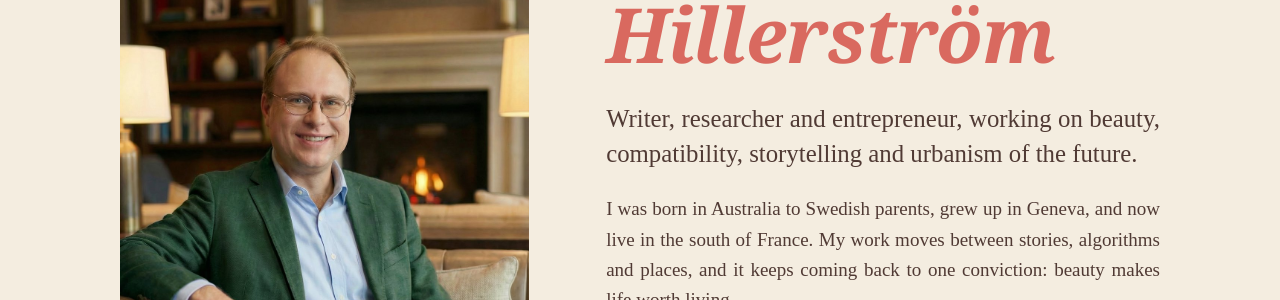
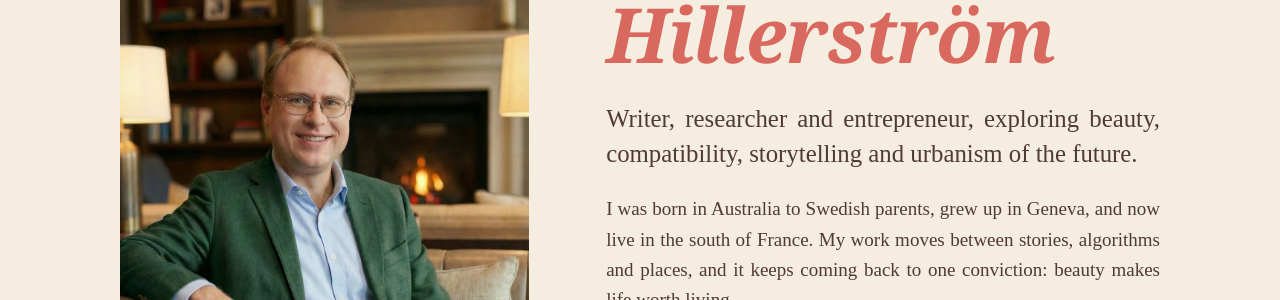
Before and after one commit to LoveAlgo/Henrik, a Jekyll site: the page built from index.md, in a window 1280 px wide and 900 px high. Shown: the part 261-561 px from the top of the window. Built offline with Jekyll 4.4.1, drawn with Linux system fonts in a browser that asks for light colours; some web fonts are replaced.

Commit message:
Update index.md (via Pages CMS)

```diff
--- a/index.md
+++ b/index.md
@@ -1,7 +1,7 @@
 ---
 title: Henrik Hillerström
 heading: Henrik Hillerström
-lead: Writer, researcher and entrepreneur, working on beauty, compatibility,
+lead: Writer, researcher and entrepreneur, exploring beauty, compatibility,
   storytelling and urbanism of the future.
 intro: >-
   I was born in Australia to Swedish parents, grew up in Geneva, and now live in
```
